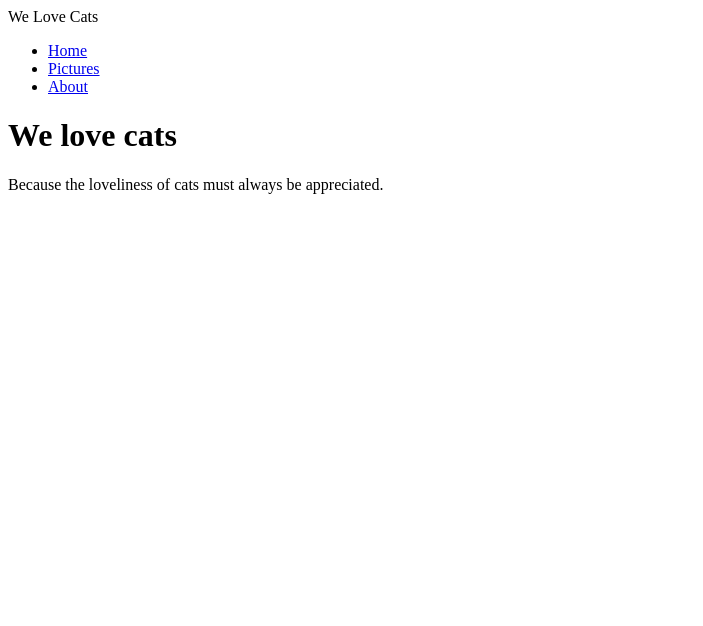
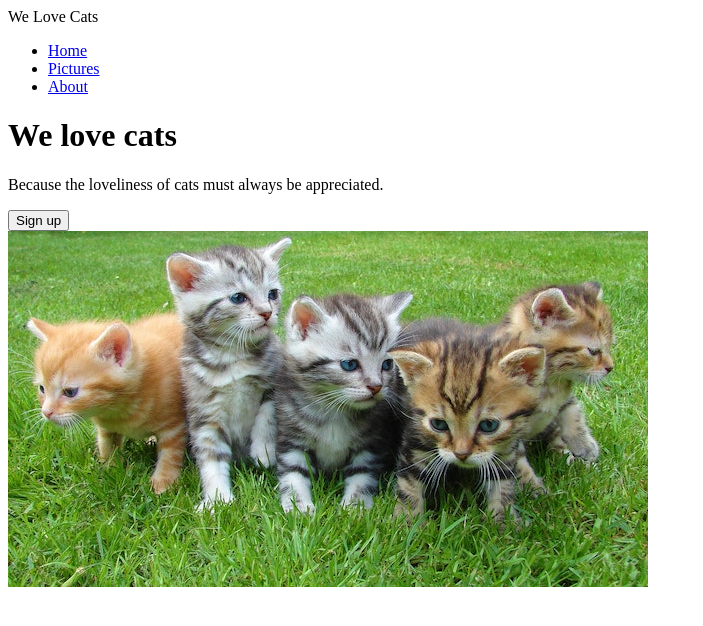
Before and after one commit to joaohrn/odin-landing-page, a plain HTML site: page index.html in a window 1280 px wide. Shown: the whole page, without its empty margins (0-703 px from the left). Drawn offline with Linux system fonts and the light colour scheme.

Commit message:
Add image of kitties

```diff
--- a/index.html
+++ b/index.html
@@ -20,6 +20,8 @@
     <div>
         <h1>We love cats</h1>
         <p>Because the loveliness of cats must always be appreciated.</p>
+        <button>Sign up</button>
     </div>
+    <img src="images/pexels-pixabay-45170.jpg" alt="five adorable kitties on the grass">
 </body>
 </html>
```
Also changed, not shown: images/assignment-flexbox-1.png (renamed from assignment-flexbox-1.png), images/assignment-flexbox-2.png (renamed from assignment-flexbox-2.png), images/pexels-pixabay-45170.jpg (added), 1 other file.
